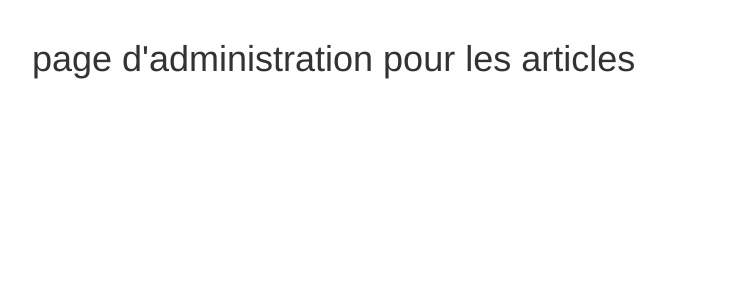
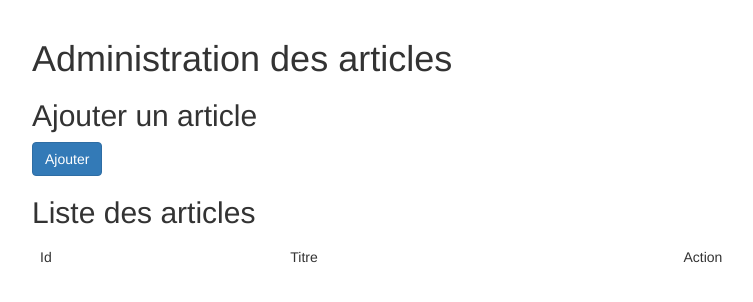
Before and after one commit to ludovicjj/blog, a PHP site: template master/view/backend/posts/index.php in a window 1280 px wide. Shown: the part 51-353 px from the top of the page, without its empty margins (38-791 px from the left). Run offline with PHP 8.4, Linux system fonts and the light colour scheme; the template is opened without the code that fills it, so the values that code supplies are empty.

Commit message:
into index (admin posts), update index posts page

```diff
--- a/master/view/backend/posts/index.php
+++ b/master/view/backend/posts/index.php
@@ -1 +1,31 @@
-<h1>page d'administration pour les articles</h1>
+<h1>Administration des articles</h1>
+
+<h2>Ajouter un article</h2>
+
+<a class="btn btn-primary" href="index.php?p=admin.posts.add">Ajouter</a>
+
+<h2>Liste des articles</h2>
+<table class="table">
+    <thead>
+        <tr>
+            <td>Id</td>
+            <td>Titre</td>
+            <td>Action</td>
+        </tr>
+    </thead>
+    <tbody>
+    <?php foreach ($posts as $posts_list): ?>
+    <tr>
+        <td><?= $posts_list->getId(); ?></td>
+        <td><?= $posts_list->getTitle(); ?></td>
+        <td>
+            <a href="index.php?p=admin.posts.edit&id=<?= $posts_list->getId(); ?>" class="btn btn-primary">Modifier</a>
+            <form action="index.php?p=admin.posts.delete" style="display:inline;" method="post">
+                <input type="hidden" name="id" value="<?= $posts_list->getId();?>">
+                <button type="submit" class="btn btn-danger">Supprimer</button>
+            </form>
+        </td>
+    </tr>
+    <?php endforeach; ?>
+    </tbody>
+</table>
```
